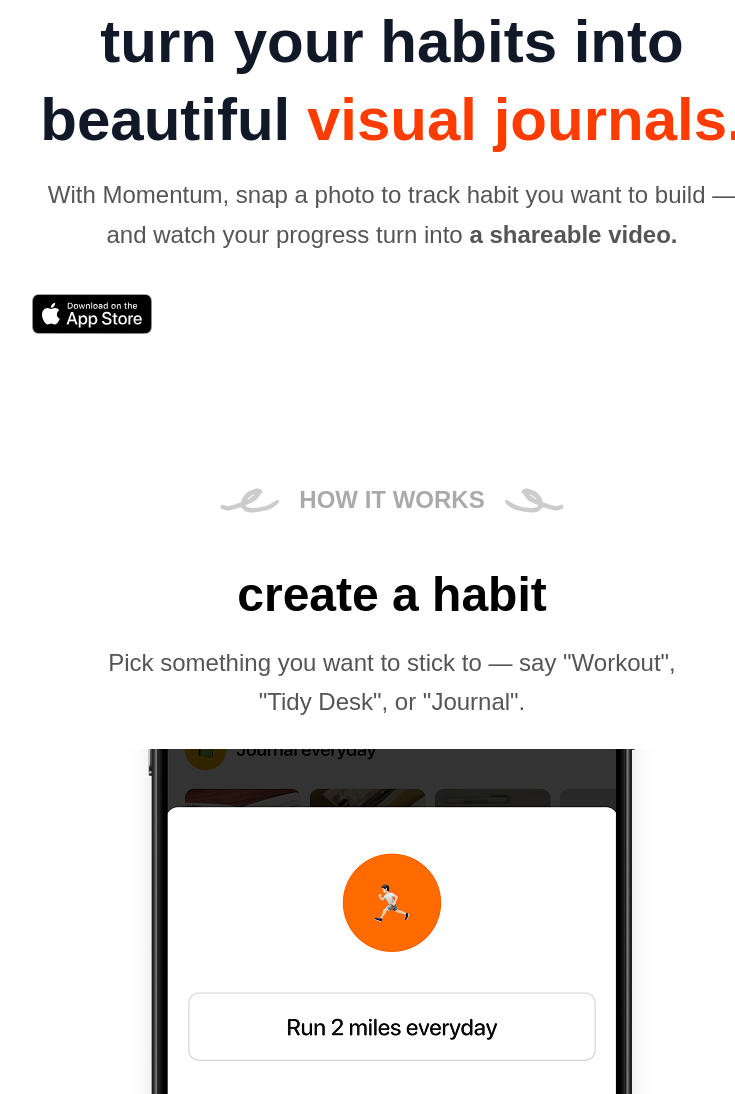
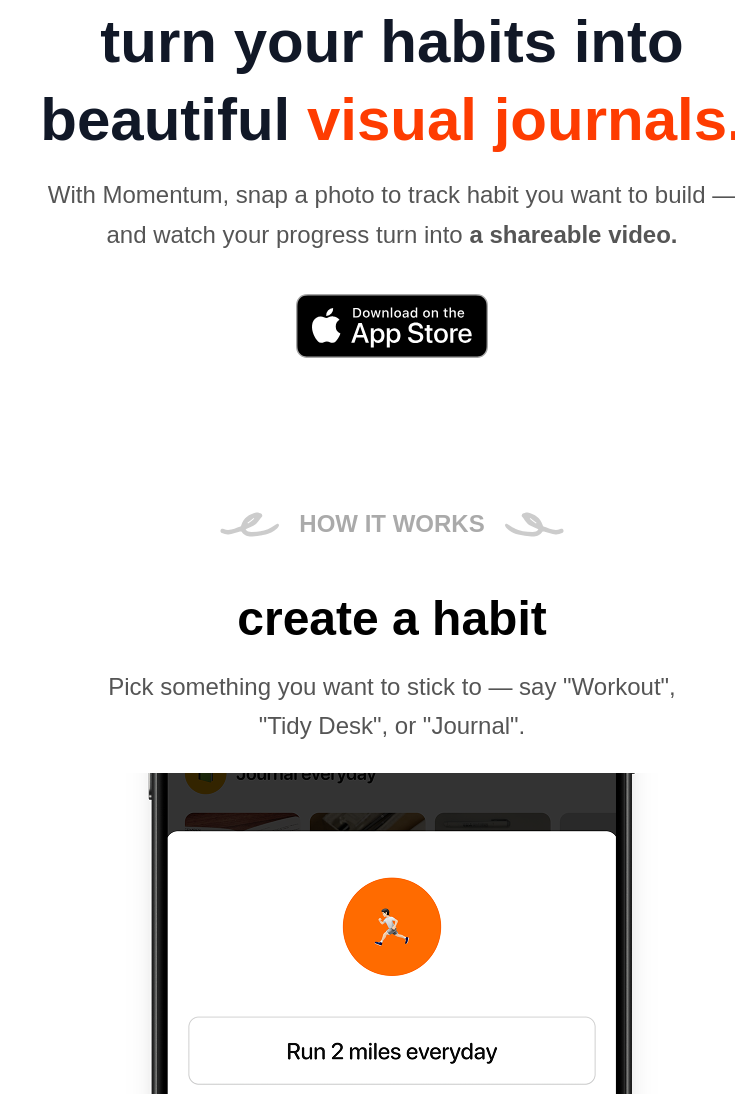
Before and after one commit to kaushikmurali/everyday-landing-page, a plain HTML site: page index.html in a window 1280 px wide. Shown: the part 786-1880 px from the top of the page, without its empty margins (248-983 px from the left). Drawn offline with nearby package versions, Linux system fonts and the light colour scheme; a script that the page names is missing; a web font is replaced by a local one.

Commit message:
app store link center aligned

```diff
--- a/index.html
+++ b/index.html
@@ -89,7 +89,7 @@
 
       <!-- AppStore button -->
       <a href="https://apps.apple.com/in/app/photo-habit-tracker-momentum/id6746295673" class="flex items-center">
-        <img src="images/download-appstore.svg" alt="App store link" class="w-auto h-10">
+        <img src="images/download-appstore.svg" alt="App store link" class="w-auto h-16 mx-auto">
       </a>
     </div>
   </section>
```
